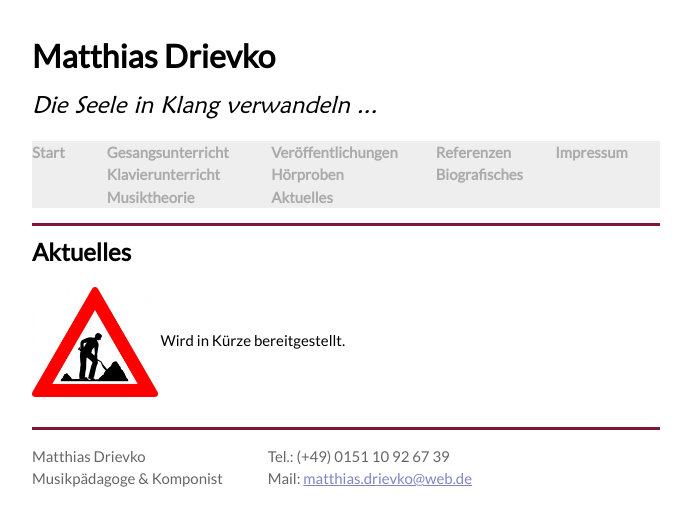
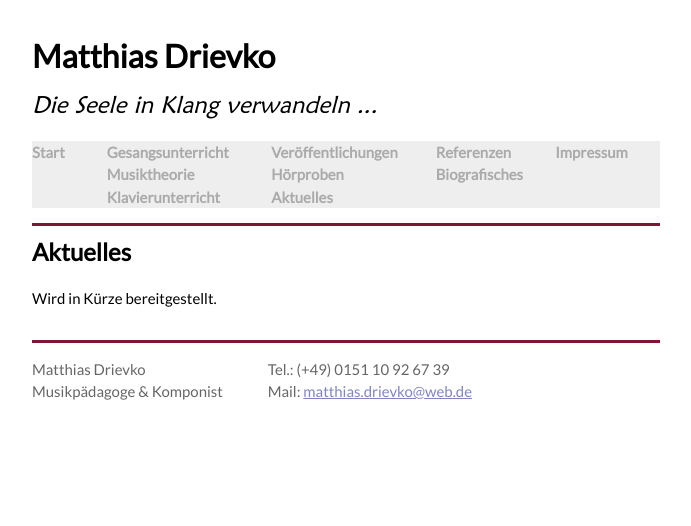
Before and after one commit to drievko/drievko.github.io, a Jekyll site: the page built from aktuelles.md, in a window 1280 px wide. Shown: the top 526 px of the page, without its empty margins (294-985 px from the left). Built offline with Jekyll 4.4.1, drawn with Linux system fonts in a browser that asks for light colours; Markdown is read by kramdown in place of the engine named in the settings.

Commit message:
Small changes.

```diff
--- a/_layouts/default.html
+++ b/_layouts/default.html
@@ -29,8 +29,8 @@
                   <li>
                     <ul style="width: 11em;">
                       <li><a href="/gesang">Gesangsunterricht</a></li>
+                      <li><a href="/theorie">Musiktheorie</a></li>
                       <li><a href="/klavier">Klavierunterricht</a></li>
-                      <li><a href="/theorie">Musiktheorie</a></li>
                     </ul>
                   </li>
                   <li>
--- a/aktuelles.md
+++ b/aktuelles.md
@@ -7,5 +7,4 @@ permalink: /aktuelles/
 Aktuelles
 =========
 
-<img style="width: 20%; height: 20%; vertical-align: middle;" src="/assets/baustelle.jpg">
 Wird in Kürze bereitgestellt.
```
Also changed, not shown: hoerproben.md (+0 -1 lines), assets/baustelle.jpg (deleted).
